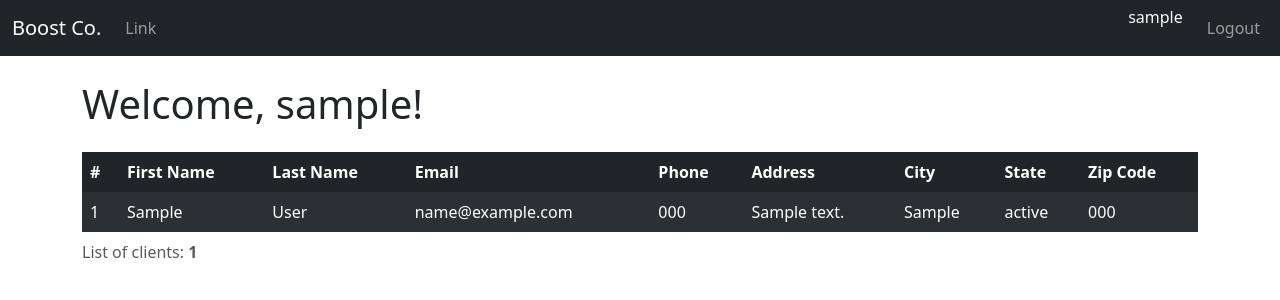
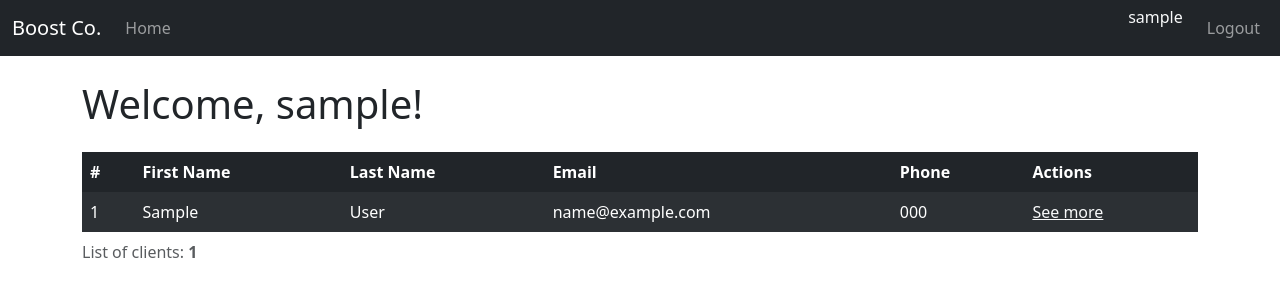
Before and after one commit to MographlloCode/django-crm, a Django app: page / in a window 1280 px wide. Shown: the top 300 px of the page. Run offline with Django 4.2, Linux system fonts and the light colour scheme; a user stored in the database is signed in; tables that the repository leaves empty hold one stand-in row (values such as "Sample post").

Commit message:
GET Method created - Unique record

```diff
--- a/website/templates/home.html
+++ b/website/templates/home.html
@@ -5,7 +5,7 @@
         <h1 class='my-4'>Welcome, {{user.username}}!</h1>
 
         {% if records %}
-            <table class="table table-dark table-hover table-striped table-borderless">
+            <table class="table table-responsive table-dark table-hover table-striped table-borderless">
                 <caption>List of clients: <strong>{{clients_ammount}}</strong></caption>
                 <thead>
                     <tr>
@@ -14,10 +14,7 @@
                     <th scope="col">Last Name</th>
                     <th scope="col">Email</th>
                     <th scope="col">Phone</th>
-                    <th scope="col">Address</th>
-                    <th scope="col">City</th>
-                    <th scope="col">State</th>
-                    <th scope="col">Zip Code</th>
+                    <th scope="col">Actions</th>
                     </tr>
                 </thead>
                 <tbody>
@@ -28,10 +25,7 @@
                             <td scope="row">{{ record.last_name }}</td>
                             <td scope="row">{{ record.email }}</td>
                             <td scope="row">{{ record.phone }}</td>
-                            <td scope="row">{{ record.address }}</td>
-                            <td scope="row">{{ record.city }}</td>
-                            <td scope="row">{{ record.state }}</td>
-                            <td scope="row">{{ record.zipcode }}</td>
+                            <td scope="row"><a class='link-light' href='{% url 'record' record.id %}'>See more</a></td>
                         </tr>
                     {% endfor %}
                 </tbody>
--- a/website/templates/partials/shared/navbar.html
+++ b/website/templates/partials/shared/navbar.html
@@ -7,7 +7,7 @@
       <div class="collapse navbar-collapse" id="navbarSupportedContent">
         <ul class="navbar-nav me-auto mb-2 mb-lg-0">
           <li class="nav-item">
-            <a class="nav-link" href="#">Link</a>
+            <a class="nav-link" href="{% url 'home' %}">Home</a>
           </li>
           {% if user.is_authenticated %}
           {% else %}
--- a/website/urls.py
+++ b/website/urls.py
@@ -5,4 +5,5 @@ urlpatterns = [
     path('', views.home, name='home'),
     path('logout/', views.logout_user, name='logout'),
     path('register/', views.register_user, name='register'),
+    path('record/<int:pk>', views.customer_record, name='record'),
 ]
--- a/website/views.py
+++ b/website/views.py
@@ -51,3 +51,12 @@ def register_user(request):
         return render(request, 'register.html', {'form': form})
 
     return render(request, 'register.html', {'form': form})
+
+def customer_record(request, pk):
+    ''' Customer Record View '''
+    if request.user.is_authenticated:
+        record = Record.objects.get(id=pk)
+        return render(request, 'record.html', {'record': record})
+
+    messages.success(request, 'You must be logged in to view that page...')
+    return render(request, 'home.html', {})
```
Also changed, not shown: website/templates/record.html (added, +19 -0 lines).
